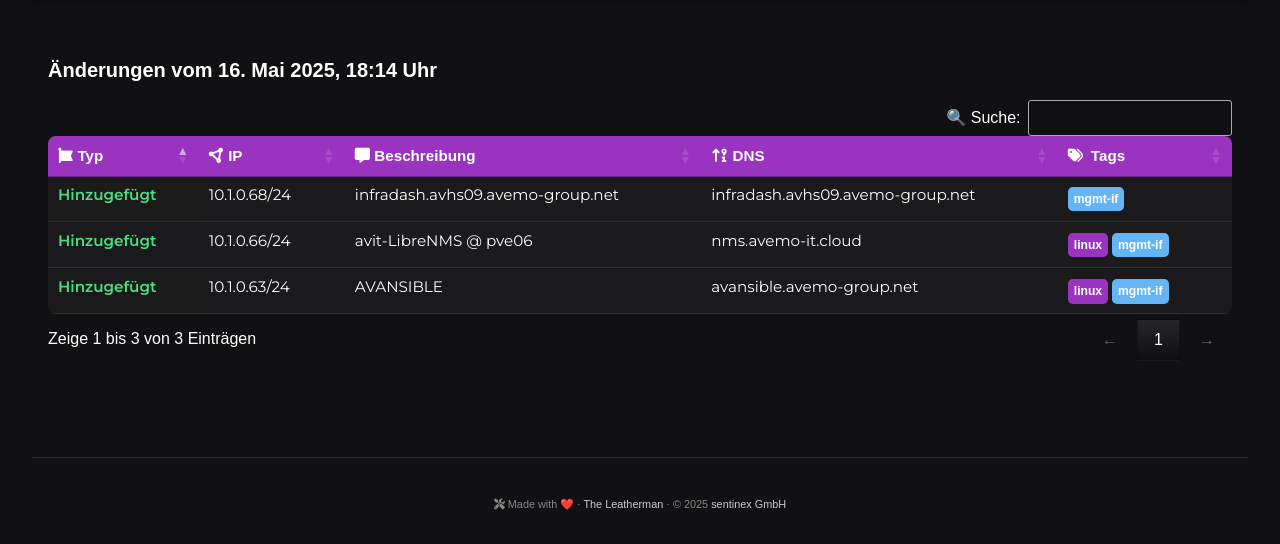
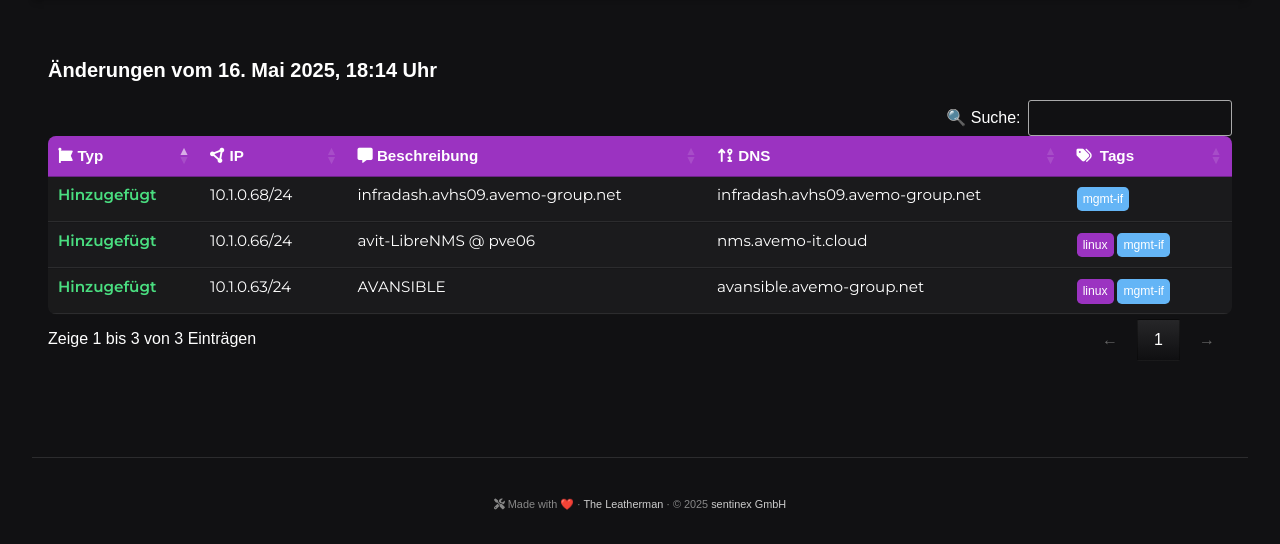
Before and after one commit to Theleatherman/netbox-diff-dashboard, a Flask app: page /diffs in a window 1280 px wide. Shown: the part 144-688 px from the top of the page. Run offline with Flask 3, Linux system fonts and the light colour scheme; data comes from the database, SQL or seed files in the repository; some libraries are stand-ins or nearby versions; some web fonts are replaced.

Commit message:
changed font in tags

```diff
--- a/static/sentinex.css
+++ b/static/sentinex.css
@@ -134,7 +134,7 @@ table.dataTable tbody td {
   background-color: #9B33C1;
   color: white;
   font-size: 0.75rem;
-  font-weight: 600;
+  font-weight: 400;
   padding: 0.25rem 0.6rem;
   border-radius: 999px;
   margin: 0.1rem 0.2rem 0.1rem 0;
```
